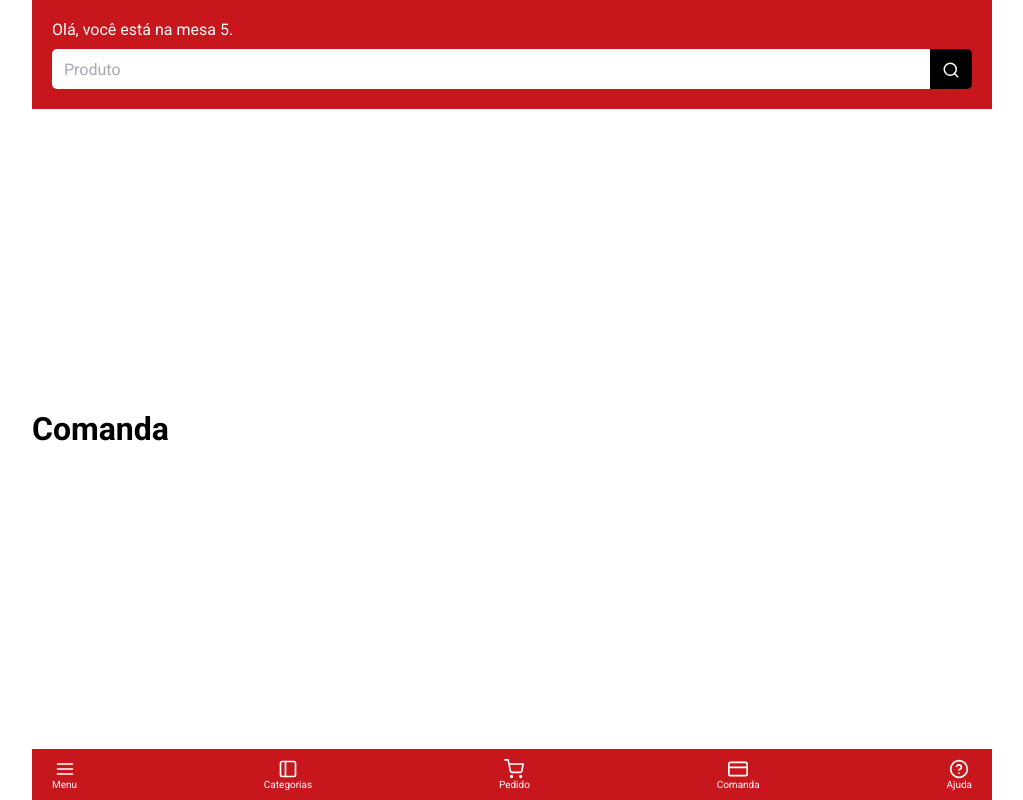
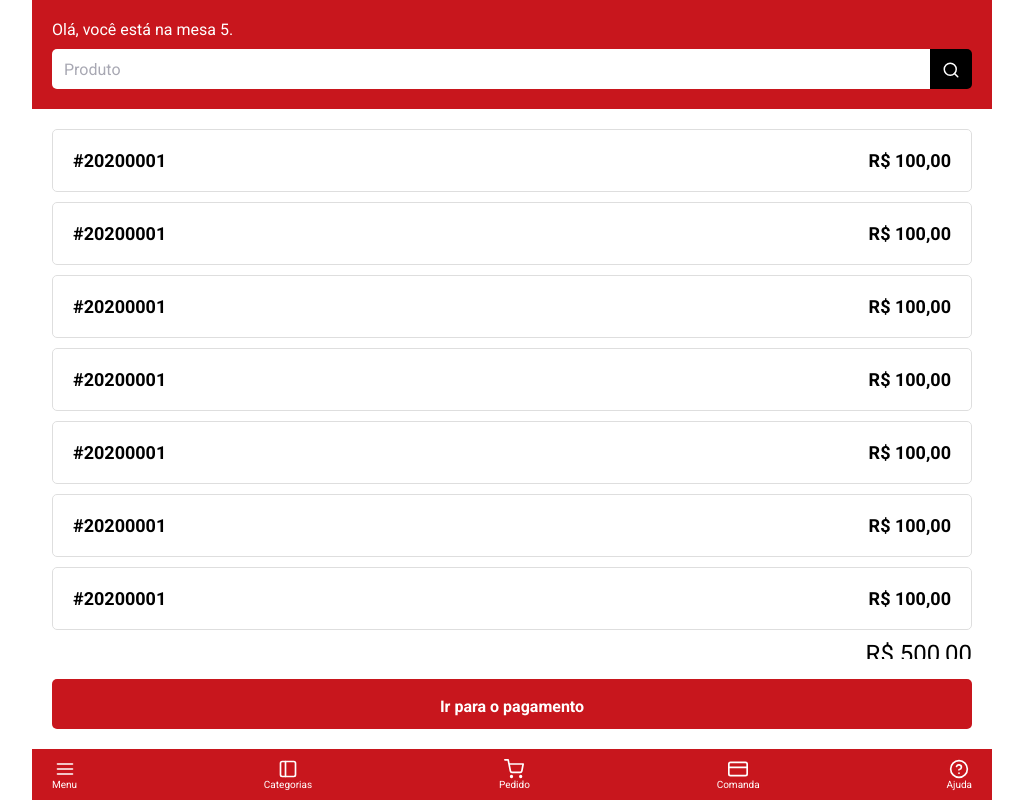
Before and after one commit to leonardovribeiro/cardapio-virtual-frontend, a React (Create React App) app: page /comanda in a window 1280 px wide. Shown: the whole page, without its empty margins (128-1151 px from the left). Built offline with nearby package versions, Linux system fonts and the light colour scheme.

Commit message:
Adicionei a pagina que realiza o fechamento da comanda

```diff
--- a/src/pages/Customer/Comanda/index.js
+++ b/src/pages/Customer/Comanda/index.js
@@ -1,18 +1,52 @@
-import React, { Component } from 'react';
-import { Container } from './styles';
+import React from 'react';
+import { Container, Wrapper, Content, Box, Button } from './styles';
 import Navigation from '../../../components/Navigation';
 import Header from '../../../components/Header';
+import { useHistory } from 'react-router-dom';
 
-class Comanda extends Component {
-    render(){
+const Comanda = () => {
+    const history = useHistory();
     return (
         <Container>
             <Header />
-                <h1>Comanda</h1>
+            <Wrapper>
+                <Content>
+                    <span>#20200001</span>
+                    <span>R$ 100,00</span>
+                </Content>
+                <Content>
+                    <span>#20200001</span>
+                    <span>R$ 100,00</span>
+                </Content>
+                <Content>
+                    <span>#20200001</span>
+                    <span>R$ 100,00</span>
+                </Content>
+                <Content>
+                    <span>#20200001</span>
+                    <span>R$ 100,00</span>
+                </Content>
+                <Content>
+                    <span>#20200001</span>
+                    <span>R$ 100,00</span>
+                </Content>
+                <Content>
+                    <span>#20200001</span>
+                    <span>R$ 100,00</span>
+                </Content>
+                <Content>
+                    <span>#20200001</span>
+                    <span>R$ 100,00</span>
+                </Content>
+                <Box>
+                    <span>R$ 500,00</span>
+                </Box>
+
+            </Wrapper>
+            <Button onClick={() => history.push('/payment')}>Ir para o pagamento</Button>
             <Navigation/>
         </Container>
     )
 }
-}
 
 export default Comanda;
--- a/src/pages/Customer/Comanda/styles.js
+++ b/src/pages/Customer/Comanda/styles.js
@@ -1,8 +1,61 @@
 import styled from 'styled-components';
+import { shade } from 'polished';
 
 export const Container = styled.div`
     display: flex;
     flex-direction: column;
     justify-content: space-between;
     height: 100vh;
+
 `;
+
+export const Wrapper = styled.div`
+    flex: 1;
+    padding: 20px;
+    overflow-y: auto;
+
+    &::-webkit-scrollbar {
+        width: 0;
+    }
+`;
+
+export const Content = styled.div`
+    font-size: 18px;
+    display: flex;
+    flex-direction: row;
+    justify-content: space-between;
+    border: 1px solid #dedede;
+    border-radius: 5px;
+    padding: 20px;
+    margin-bottom: 10px;
+
+    span {
+        font-weight: bold;
+    }
+`;
+
+export const Box = styled.div`
+    display: flex;
+    flex-direction: row;
+    justify-content: flex-end;
+
+    span {
+        font-size: 24px;
+    }
+`;
+
+export const Button = styled.button`
+    background: #C8161D;
+    height: 50px;
+    padding: 18px;
+    border-radius: 5px;
+    border: 0;
+    color: #FFFFFF;
+    font-weight: bold;
+    transition: background-color 0.2s;
+    margin: 20px;
+
+    &:hover{
+        background: ${shade(0.2, '#C8161D')}
+    }
+`;
```
Lines whose indentation alone changed are shown as unchanged.
